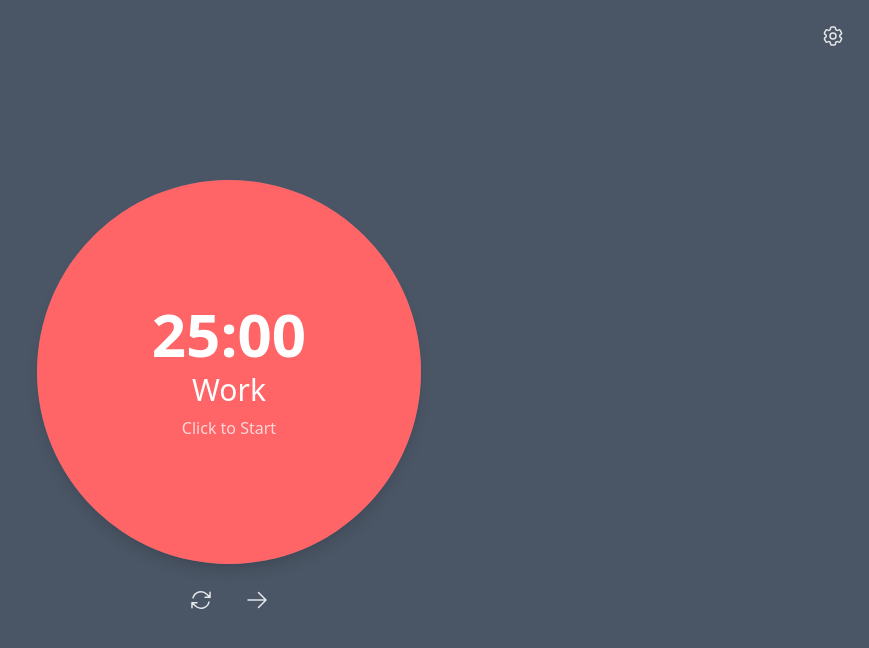
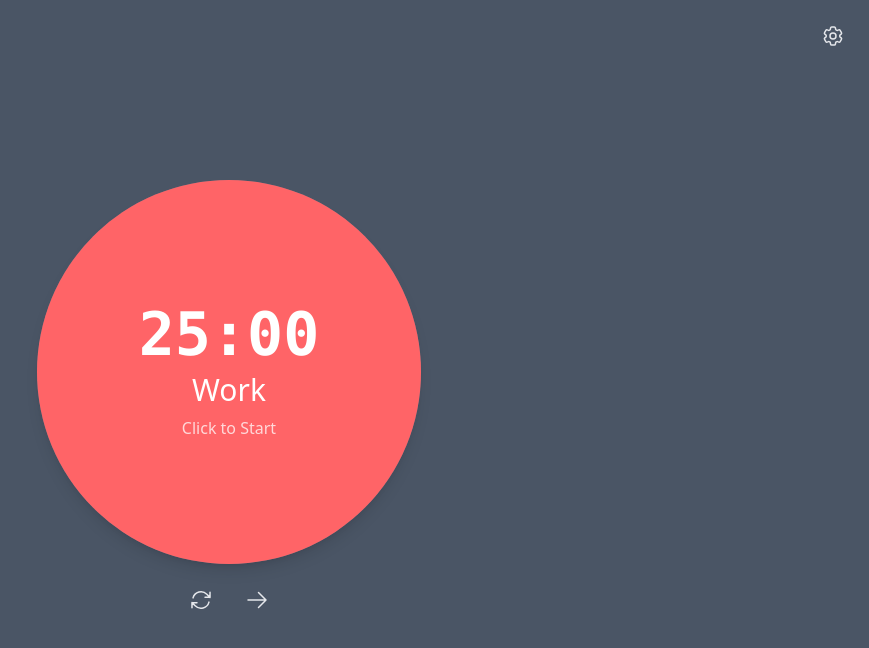
Before and after one commit to enklht/pomodoro-timer, a React (Vite) app: page / in a window 1280 px wide. Shown: the top 648 px of the page, without its empty margins (411-1280 px from the left). Built offline with nearby package versions, Linux system fonts and the light colour scheme.

Commit message:
Use monospace font for time display

```diff
--- a/src/components/TimerCircle.tsx
+++ b/src/components/TimerCircle.tsx
@@ -70,7 +70,7 @@ export const TimerCircle: React.FC<TimerCircleProps> = ({
 
             {/* Timer content */}
             <div className="absolute inset-0 flex flex-col items-center justify-center text-white">
-                <div className="text-4xl md:text-5xl lg:text-6xl font-bold">
+                <div className="text-4xl md:text-5xl lg:text-6xl font-bold font-mono">
                     {formatTime(Math.floor(timeLeft / 1000))}
                 </div>
                 <div className="text-xl md:text-2xl lg:text-3xl mt-2">
```
